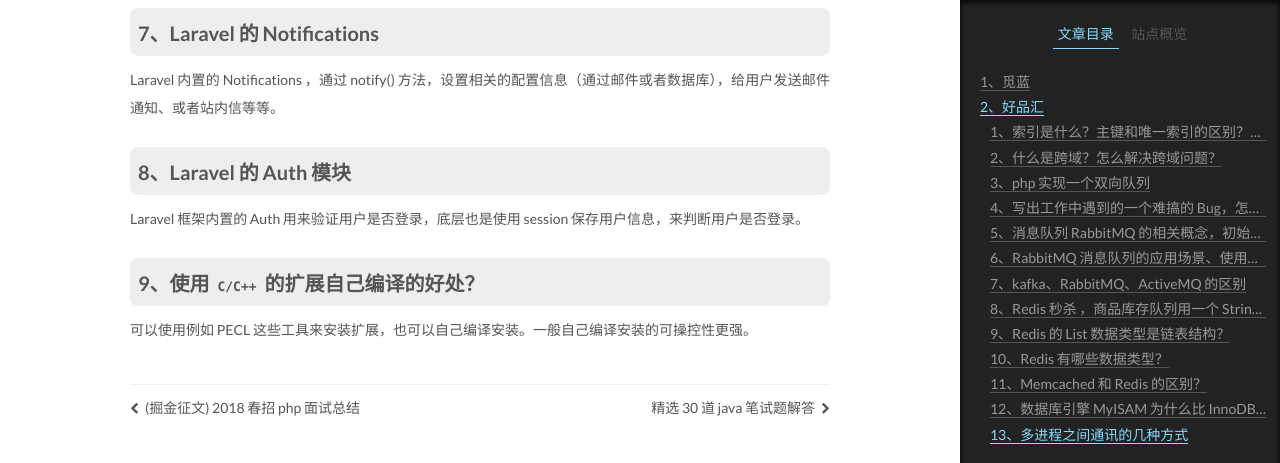
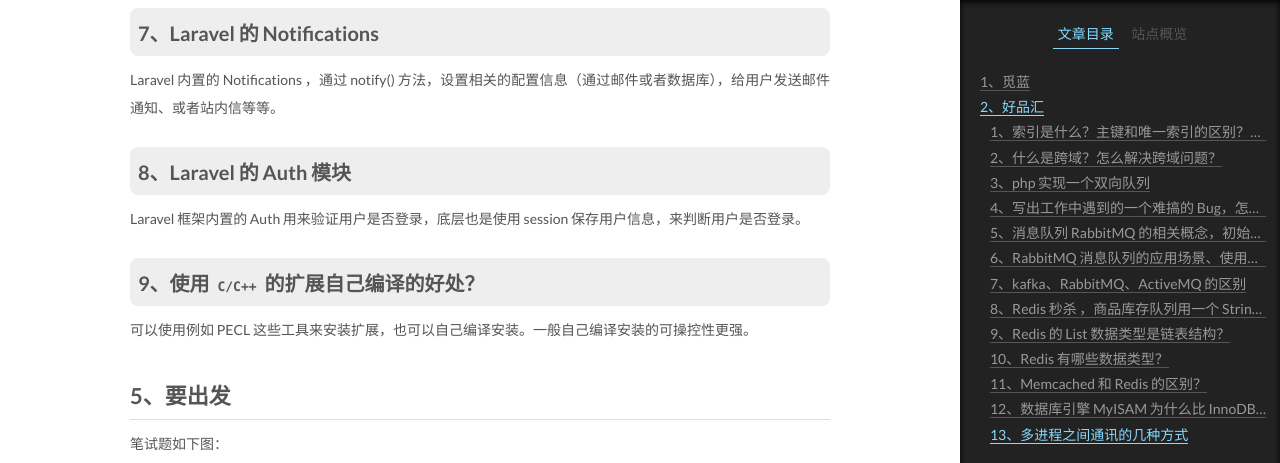
Before and after one commit to nnngu/LearningNotes, a Jekyll site: the page built from _posts/2018-06-05-PHP 面试题收集.md, in a window 1280 px wide and 1400 px high, scrolled down 17548 px. Shown: the top 463 px of the window. Built offline with Jekyll 4.4.1, drawn with Linux system fonts in a browser that asks for light colours; grey boxes are pictures that could not be loaded.

Commit message:
修改文件: _posts/2018-06-05-PHP 面试题收集.md

```diff
--- a/_posts/2018-06-05-PHP 面试题收集.md
+++ b/_posts/2018-06-05-PHP 面试题收集.md
@@ -603,5 +603,18 @@ Laravel 框架内置的 Auth 用来验证用户是否登录，底层也是使用
 
 可以使用例如 PECL 这些工具来安装扩展，也可以自己编译安装。一般自己编译安装的可操控性更强。
 
+## 5、要出发
+
+笔试题如下图：
+
+![][3]
+
+![][4]
+
+
+
+
   [1]: https://www.github.com/nnngu/FigureBed/raw/master/2018/6/12/1528780216904.jpg
   [2]: https://www.github.com/nnngu/FigureBed/raw/master/2018/6/13/1528844116793.jpg
+  [3]: https://www.github.com/nnngu/FigureBed/raw/master/2018/6/14/1528933973148.jpg
+  [4]: https://www.github.com/nnngu/FigureBed/raw/master/2018/6/14/1528934590411.jpg
```
